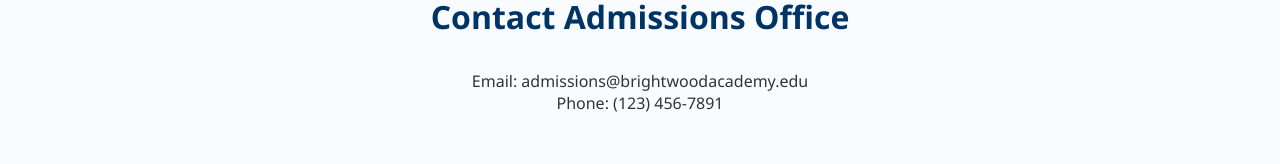
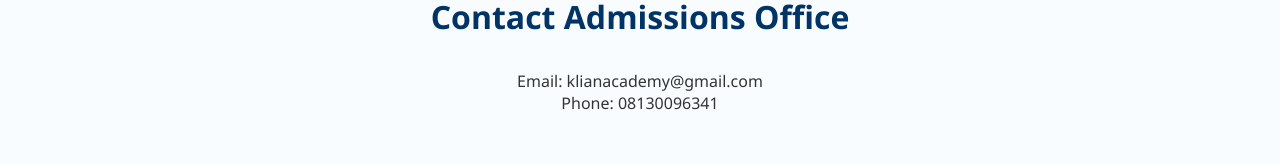
Before and after one commit to Phemmy08/Kingdom, a plain HTML site: page pages/admissions.html in a window 1280 px wide. Shown: the part 2346-2510 px from the top of the page. Drawn offline with Linux system fonts and the light colour scheme.

Commit message:
First push

```diff
--- a/js/about.js
+++ b/js/about.js
@@ -130,7 +130,7 @@ document.addEventListener('DOMContentLoaded', function() {
 
 
 
-
+d
   function animateCoreValues() {
     const cards = document.querySelectorAll('.animated-value');
     const triggerPoint = window.innerHeight * 0.85;
--- a/pages/admissions.html
+++ b/pages/admissions.html
@@ -93,8 +93,8 @@
             </div>
             <h2>Contact Admissions Office</h2>
             <div class="contact-admissions">
-                <p>Email: admissions@brightwoodacademy.edu</p>
-                <p>Phone: (123) 456-7891</p>
+                <p>Email: klianacademy@gmail.com</p>
+                <p>Phone: 08130096341</p>
             </div>
         </section>
     </main>
```
